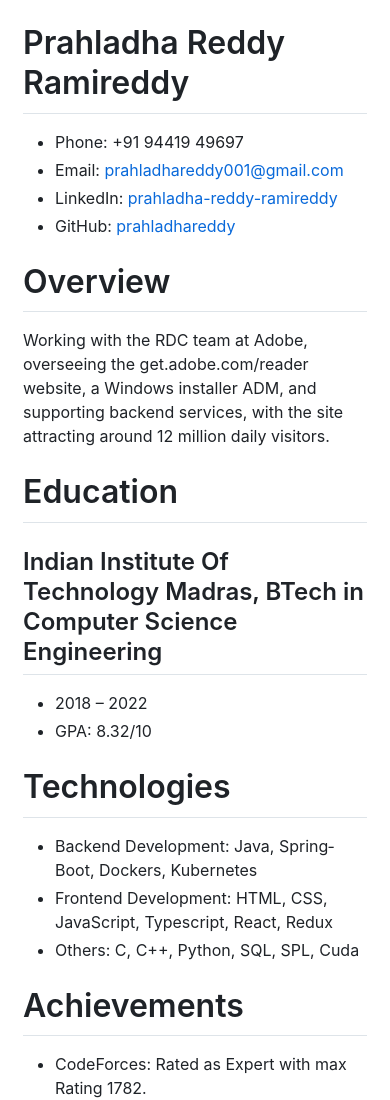
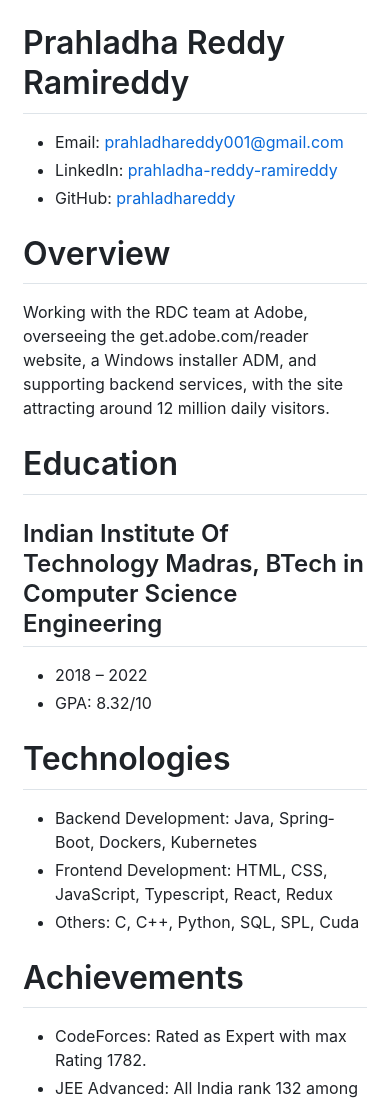
Before and after one commit to prahladhareddy/prahladhareddy.gitgub.io, a plain HTML site: page index.html in a window 390 px wide. Shown: the top 1100 px of the page. Drawn offline with nearby package versions, Linux system fonts and the light colour scheme.

Commit message:
removing mobile number

```diff
--- a/index.html
+++ b/index.html
@@ -33,7 +33,6 @@
     <article class="markdown-body">
         <h1>Prahladha Reddy Ramireddy</h1>
         <ul>
-        <li>Phone: +91 94419 49697</li>
         <li>Email: <a href="mailto:prahladhareddy001@gmail.com">prahladhareddy001@gmail.com</a></li>
         <li>LinkedIn: <a href="https://linkedin.com/in/prahladha-reddy-ramireddy">prahladha-reddy-ramireddy</a></li>
         <li>GitHub: <a href="https://github.com/prahladhareddy">prahladhareddy</a></li>
```
